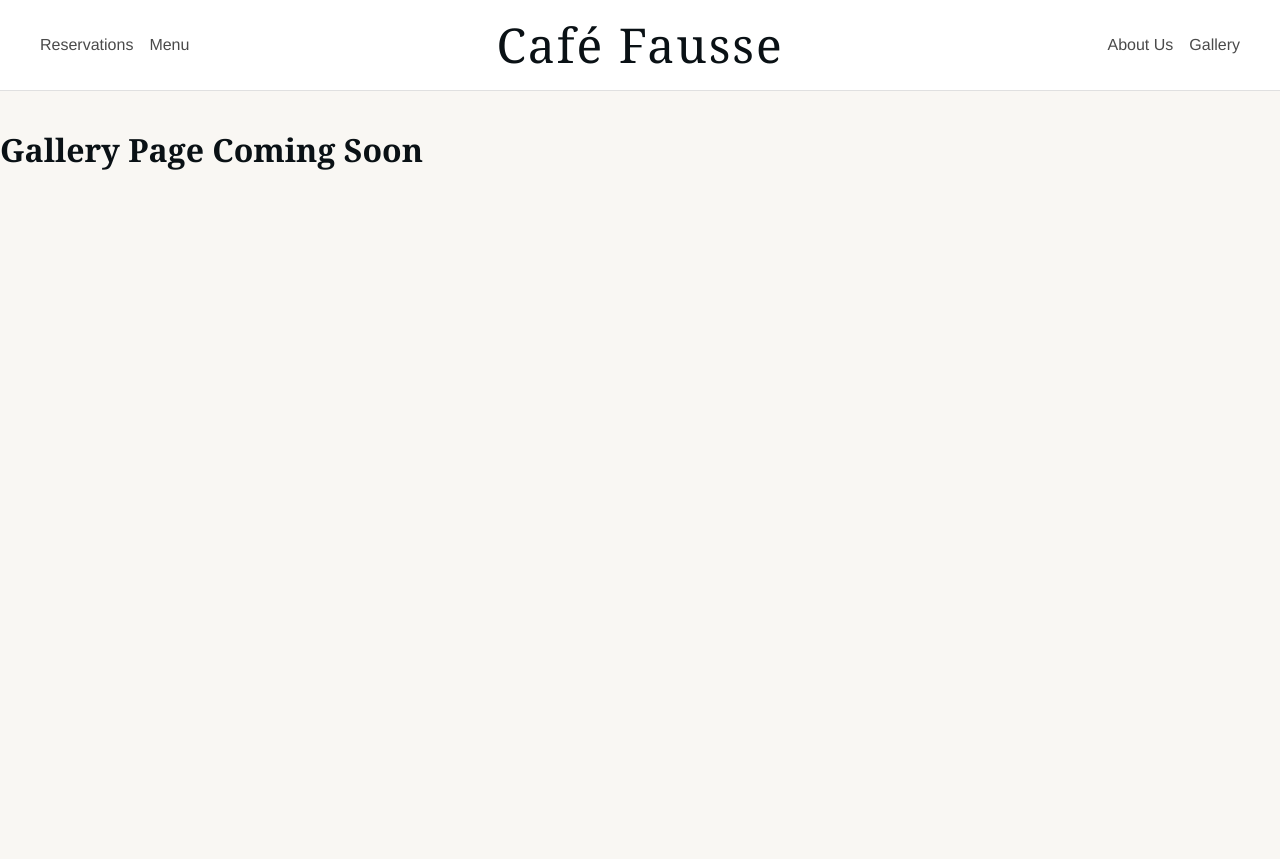
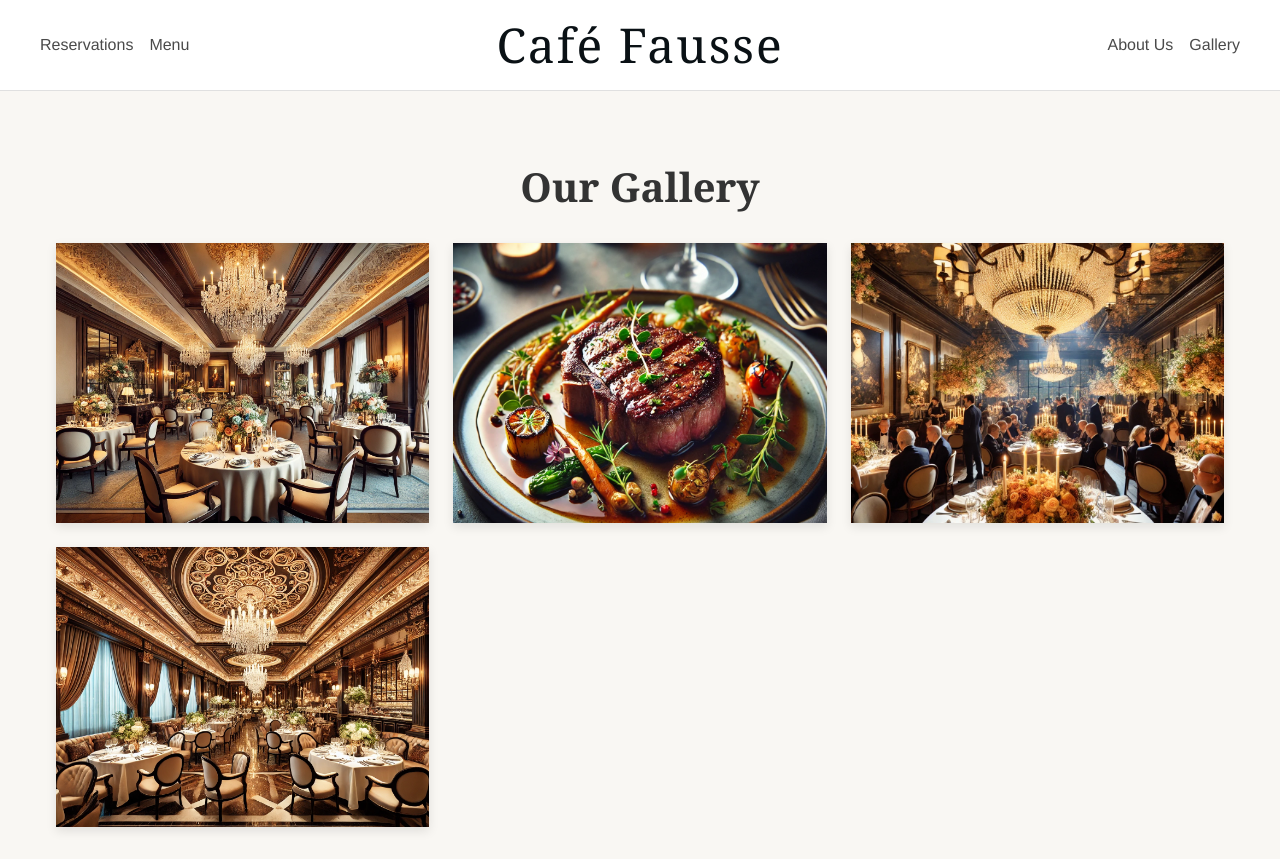
Before and after one commit to Angelica137/CafeFausse, a React (Vite) app in the folder restaurant-website/: page /gallery in a window 1280 px wide. Before the commit the page ends 800 px from the top, so only its background shows below. Built offline with nearby package versions, Linux system fonts and the light colour scheme.

Commit message:
add gallery

```diff
--- a/restaurant-website/src/App.jsx
+++ b/restaurant-website/src/App.jsx
@@ -3,12 +3,11 @@ import { BrowserRouter as Router, Route, Routes } from 'react-router-dom';
 import Home from './pages/Home';
 import Menu from './pages/Menu';
 import About from './pages/About';
+import Gallery from './pages/Gallery';
 import Header from './components/Header/Header';
 
 // Placeholder components for routes that don't have full pages yet
 const Reservations = () => <div className="page-container"><h2>Reservations Page Coming Soon</h2></div>;
-
-const Gallery = () => <div className="page-container"><h2>Gallery Page Coming Soon</h2></div>;
 
 function App() {
   const restaurantName = "Café Fausse";
--- a/restaurant-website/src/pages/Gallery.css
+++ b/restaurant-website/src/pages/Gallery.css
@@ -0,0 +1,170 @@
+/* Gallery Container */
+.gallery-container {
+  max-width: 1200px;
+  margin: 0 auto;
+  padding: 2rem 1rem;
+}
+
+.gallery-title {
+  text-align: center;
+  margin-bottom: 2rem;
+  font-size: 2.5rem;
+  color: #333;
+}
+
+/* Gallery Grid Layout */
+.gallery-grid {
+  display: grid;
+  grid-template-columns: repeat(auto-fill, minmax(280px, 1fr));
+  grid-gap: 1.5rem;
+}
+
+/* Gallery Item */
+.gallery-item {
+  position: relative;
+  height: 0;
+  padding-bottom: 75%; /* 4:3 Aspect ratio */
+  overflow: hidden;
+  border-radius: 0; /* Removed rounded corners */
+  box-shadow: 0 4px 10px rgba(0, 0, 0, 0.1);
+  cursor: pointer;
+}
+
+.gallery-item img {
+  position: absolute;
+  top: 0;
+  left: 0;
+  width: 100%;
+  height: 100%;
+  object-fit: cover;
+}
+
+/* Remove the overlay hover effect completely */
+.gallery-item-overlay {
+  display: none;
+}
+
+/* Lightbox */
+.lightbox {
+  position: fixed;
+  top: 0;
+  left: 0;
+  width: 100%;
+  height: 100%;
+  background-color: rgba(0, 0, 0, 0.9);
+  display: flex;
+  justify-content: center;
+  align-items: center;
+  z-index: 1000;
+}
+
+.lightbox-content {
+  position: relative;
+  max-width: 90%;
+  max-height: 90%;
+}
+
+.lightbox-content img {
+  max-width: 100%;
+  max-height: 80vh;
+  border-radius: 0; /* Removed rounded corners */
+  box-shadow: 0 0 25px rgba(0, 0, 0, 0.5);
+}
+
+.lightbox-close {
+  position: absolute;
+  top: -40px;
+  right: 0;
+  background: none;
+  border: none;
+  color: white;
+  font-size: 2rem;
+  cursor: pointer;
+  padding: 0.5rem;
+  z-index: 1001;
+}
+
+.lightbox-nav {
+  position: absolute;
+  top: 50%;
+  transform: translateY(-50%);
+  background: rgba(0, 0, 0, 0.5);
+  color: white;
+  border: none;
+  border-radius: 50%;
+  width: 50px;
+  height: 50px;
+  font-size: 1.5rem;
+  cursor: pointer;
+  display: flex;
+  justify-content: center;
+  align-items: center;
+  transition: background-color 0.3s ease;
+}
+
+.lightbox-nav:hover {
+  background: rgba(0, 0, 0, 0.8);
+}
+
+.lightbox-prev {
+  left: -70px;
+}
+
+.lightbox-next {
+  right: -70px;
+}
+
+.lightbox-caption {
+  position: absolute;
+  bottom: -60px;
+  left: 0;
+  right: 0;
+  color: white;
+  text-align: center;
+}
+
+.lightbox-caption h3 {
+  margin-bottom: 0.5rem;
+  font-size: 1.5rem;
+}
+
+/* Responsive adjustments */
+@media (max-width: 768px) {
+  .gallery-grid {
+    grid-template-columns: repeat(auto-fill, minmax(250px, 1fr));
+    grid-gap: 1rem;
+  }
+
+  .lightbox-nav {
+    width: 40px;
+    height: 40px;
+  }
+
+  .lightbox-prev {
+    left: -50px;
+  }
+
+  .lightbox-next {
+    right: -50px;
+  }
+}
+
+@media (max-width: 576px) {
+  .gallery-grid {
+    grid-template-columns: 1fr;
+  }
+
+  .lightbox-nav {
+    position: fixed;
+    width: 40px;
+    height: 40px;
+  }
+
+  .lightbox-prev {
+    left: 10px;
+  }
+
+  .lightbox-next {
+    right: 10px;
+  }
+}
--- a/restaurant-website/src/pages/Gallery.jsx
+++ b/restaurant-website/src/pages/Gallery.jsx
@@ -0,0 +1,88 @@
+import React, { useState } from 'react';
+import './Gallery.css';
+
+// Import images properly
+import cafeInterior from '../assets/images/gallery-cafe-interior.webp';
+import ribeyeSteak from '../assets/images/gallery-ribeye-steak.webp';
+import specialEvent from '../assets/images/gallery-special-event.webp';
+import heroImage from '../assets/images/hero-image.webp';
+
+const Gallery = () => {
+  const [selectedImage, setSelectedImage] = useState(null);
+
+  const galleryImages = [
+    {
+      src: cafeInterior,
+      alt: 'Restaurant Interior',
+      title: 'Our Elegant Space',
+      description: 'A warm and inviting atmosphere for your dining experience.'
+    },
+    {
+      src: ribeyeSteak,
+      alt: 'Ribeye Steak',
+      title: 'Signature Ribeye Steak',
+      description: 'Perfectly cooked to your preference, served with seasonal vegetables.'
+    },
+    {
+      src: specialEvent,
+      alt: 'Special Event',
+      title: 'Special Events',
+      description: 'We host a variety of events from private parties to corporate gatherings.'
+    },
+    {
+      src: heroImage,
+      alt: 'Restaurant Hero Image',
+      title: 'Welcome to Our Restaurant',
+      description: 'Experience exceptional cuisine and service in a charming environment.'
+    }
+  ];
+
+  const openLightbox = (index) => {
+    setSelectedImage(index);
+    document.body.style.overflow = 'hidden';
+  };
+
+  const closeLightbox = () => {
+    setSelectedImage(null);
+    document.body.style.overflow = 'auto';
+  };
+
+  const navigateImage = (direction) => {
+    const newIndex = (selectedImage + direction + galleryImages.length) % galleryImages.length;
+    setSelectedImage(newIndex);
+  };
+
+  return (
+    <div className="gallery-container">
+      <h2 className="gallery-title">Our Gallery</h2>
+      <div className="gallery-grid">
+        {galleryImages.map((image, index) => (
+          <div
+            className="gallery-item"
+            key={index}
+            onClick={() => openLightbox(index)}
+          >
+            <img src={image.src} alt={image.alt} />
+          </div>
+        ))}
+      </div>
+
+      {selectedImage !== null && (
+        <div className="lightbox" onClick={closeLightbox}>
+          <div className="lightbox-content" onClick={(e) => e.stopPropagation()}>
+            <button className="lightbox-close" onClick={closeLightbox}>×</button>
+            <button className="lightbox-nav lightbox-prev" onClick={() => navigateImage(-1)}>&#10094;</button>
+            <img src={galleryImages[selectedImage].src} alt={galleryImages[selectedImage].alt} />
+            <button className="lightbox-nav lightbox-next" onClick={() => navigateImage(1)}>&#10095;</button>
+            <div className="lightbox-caption">
+              <h3>{galleryImages[selectedImage].title}</h3>
+              <p>{galleryImages[selectedImage].description}</p>
+            </div>
+          </div>
+        </div>
+      )}
+    </div>
+  );
+};
+
+export default Gallery;
```
